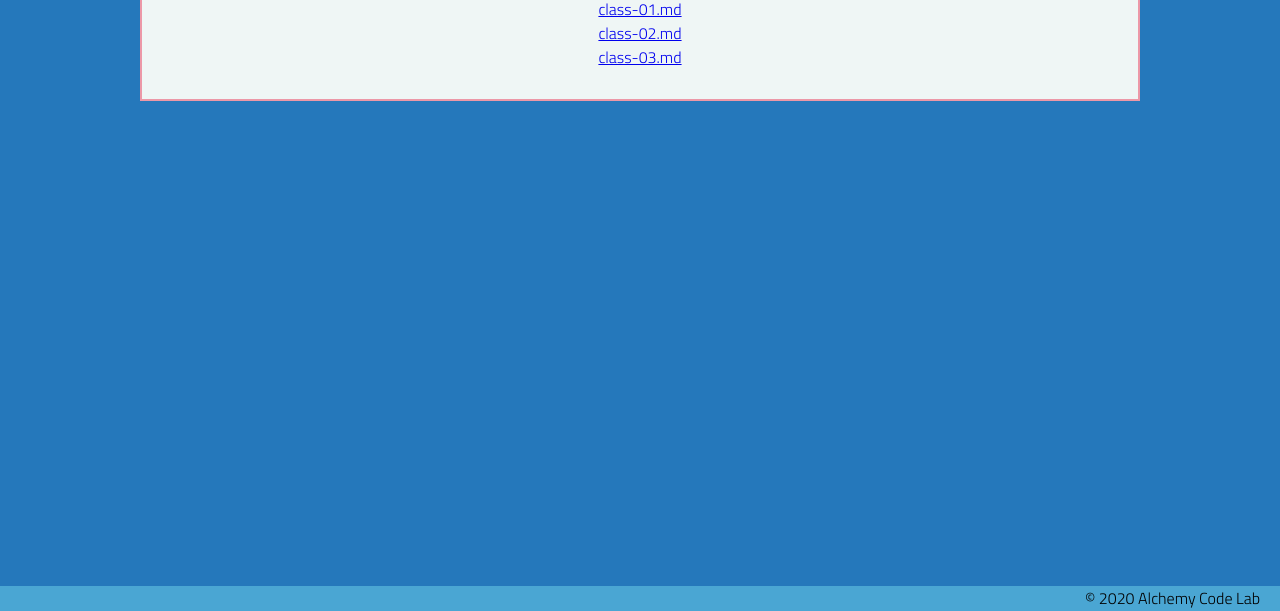
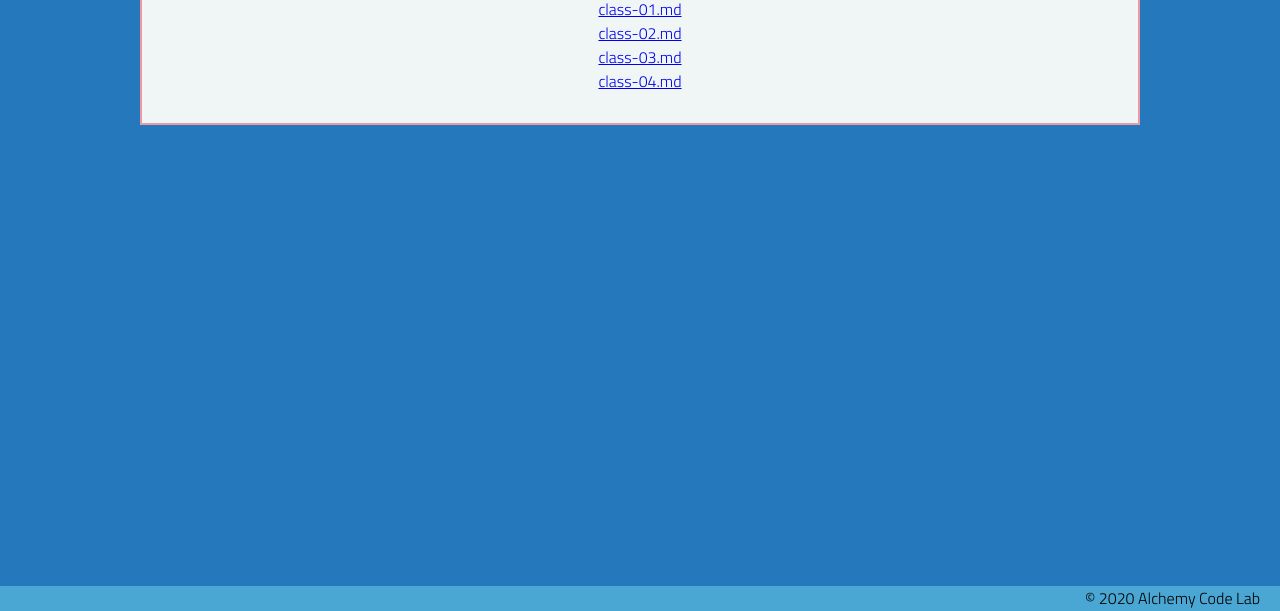
Before and after one commit to Jrperez79/class-01.md, a plain HTML site: page index.html in a window 1280 px wide. Shown: the part 189-800 px from the top of the page. Drawn offline with Linux system fonts and the light colour scheme.

Commit message:
added class04 reading notes

```diff
--- a/index.html
+++ b/index.html
@@ -21,6 +21,8 @@
             <a href="./class-01.md">class-01.md</a>
             <a href="./class-02.md">class-02.md</a>
             <a href="./class-03.md">class-03.md</a>
+            <a href="./class-04.md">class-04.md</a>
+            <!--<a href="./class-05.md">class-05.md</a>-->
         </section>
     </main>
     <footer>
```
Also changed, not shown: 1 other file.
